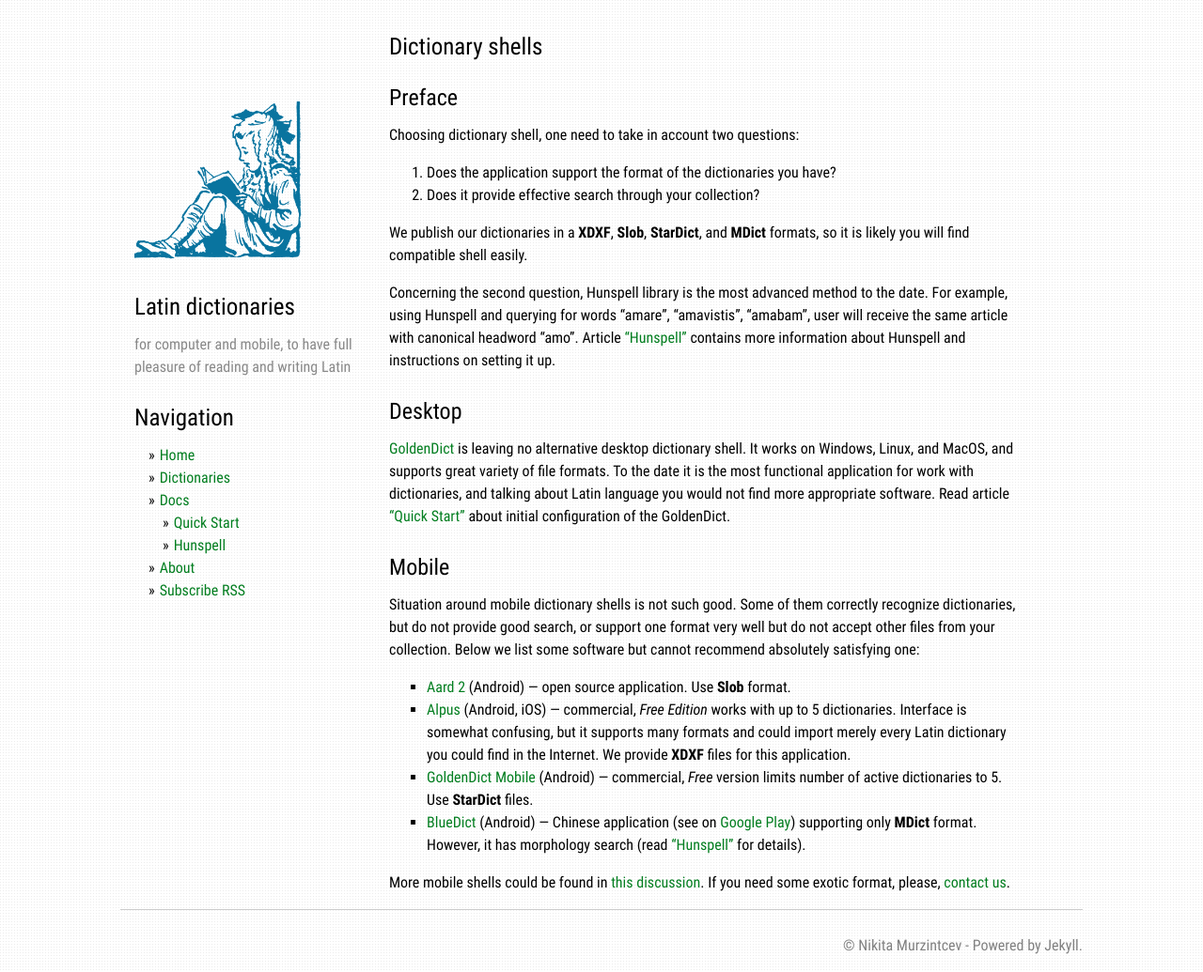
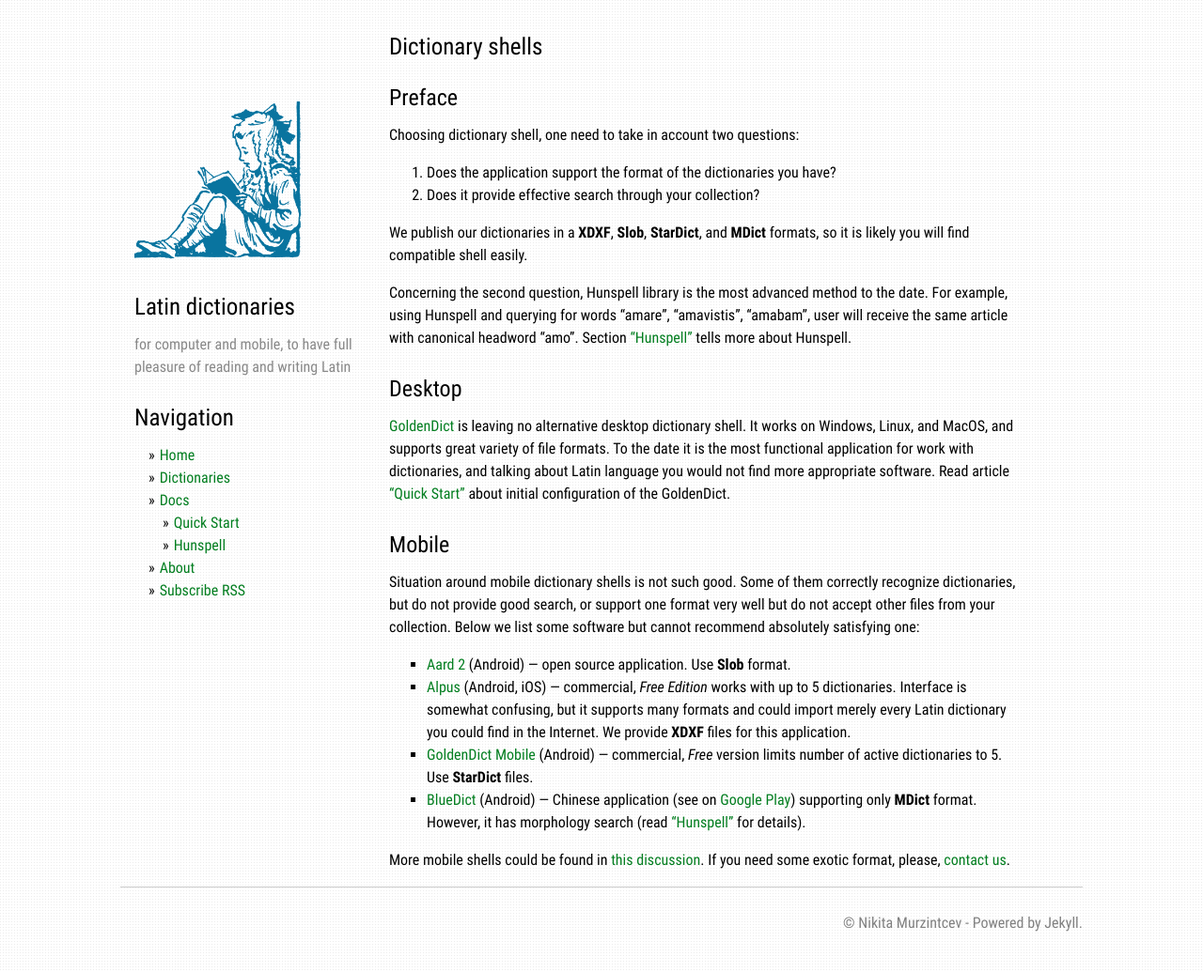
Before and after one commit to nikita-moor/dictionaries, a Jekyll site: the page built from docs/docs.md, in a window 1280 px wide. Shown: the whole page at 94% size. Built offline with Jekyll 4.4.1, drawn with Linux system fonts in a browser that asks for light colours.

```diff
--- a/docs/docs.md
+++ b/docs/docs.md
@@ -13,7 +13,7 @@ Choosing dictionary shell, one need to take in account two questions:
 
 We publish our dictionaries in a **XDXF**, **Slob**, **StarDict**, and **MDict** formats, so it is likely you will find compatible shell easily.
 
-Concerning the second question, Hunspell library is the most advanced method to the date. For example, using Hunspell and querying for words "amare", "amavistis", "amabam", user will receive the same article with canonical headword "amo". Article ["Hunspell"]({{ site.baseurl }}{% link docs/hunspell.md %}) contains more information about Hunspell and instructions on setting it up.
+Concerning the second question, Hunspell library is the most advanced method to the date. For example, using Hunspell and querying for words "amare", "amavistis", "amabam", user will receive the same article with canonical headword "amo". Section ["Hunspell"]({{ site.baseurl }}{% link docs/hunspell.md %}) tells more about Hunspell.
 
 
 ## Desktop
```
Also changed, not shown: _dictionaries/Gesner1749.md (+3 -1 lines).
